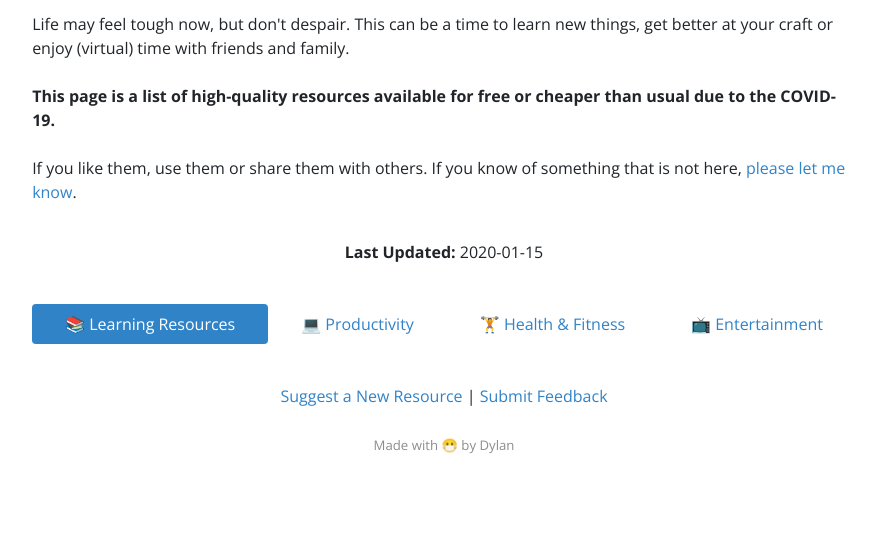
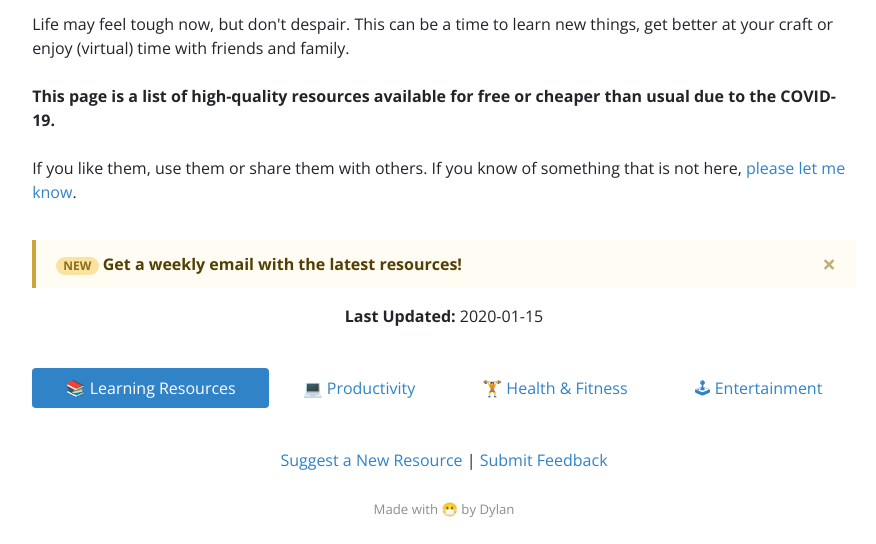
Before and after one commit to dylanjcastillo/stayhomeandlearn.org, a Python web app: template site_builder/template/template.html in a window 1280 px wide. Shown: the part 316-860 px from the top of the page, without its empty margins (196-1072 px from the left). Before the commit the page ends 770 px from the top, so only its background shows below. Run offline with Jinja, Linux system fonts and the light colour scheme; the template is opened without the code that fills it: most values are stand-ins (such as "Sample title", 1, 10 or a date in 2020); some libraries are stand-ins or nearby versions.

Commit message:
Added alert for mail subscription

```diff
--- a/site_builder/template/css/style.css
+++ b/site_builder/template/css/style.css
@@ -68,3 +68,13 @@ small {
 a {
     color: #3183C8;
 }
+
+.alert-warning {
+    border-radius: 0;
+    border-left: 4px solid;
+    border-right: none;
+    border-bottom: none;
+    border-top: none;
+    border-color: #CAA53D;
+    background-color: #FFFCF4;
+}
--- a/site_builder/template/template.html
+++ b/site_builder/template/template.html
@@ -63,6 +63,18 @@
     </div>
 </header>
 
+<div class="container">
+    <div class="alert alert-warning alert-dismissible fade show" role="alert">
+        <span class="badge badge-pill new">NEW</span>
+        <a href="https://stayhomeandlearn.substack.com/welcome"
+           onclick="fathom('trackGoal', 'FMUHLQXD', 0);" class="alert-link">Get a weekly email with the
+            latest resources!</a>
+        <button type="button" class="close" data-dismiss="alert" aria-label="Close">
+            <span aria-hidden="true">&times;</span>
+        </button>
+    </div>
+</div>
+
 <section class="text-center " id="last-updated">
     <p><b>Last Updated:</b> {{ last_update }}</p>
 </section>
@@ -70,17 +82,17 @@
 <div class="container pb-3 pt-4">
     <nav class="nav nav-pills flex-column flex-sm-row nav-justified" id="pills-tab" role="tablist">
         <a class="flex-sm-fill text-sm-center nav-link active" id="pills-learning_resources-tab" data-toggle="pill"
-           href="#pills-learning_resources"
+           href="#pills-learning_resources" onclick="fathom('trackGoal', '17LH3HPL', 0);"
            role="tab" aria-controls="pills-learning-resources" aria-selected="true">&#128218; Learning Resources</a>
         <a class="flex-sm-fill text-sm-center nav-link" id="pills-productivity-tab" data-toggle="pill"
-           href="#pills-productivity"
+           href="#pills-productivity" onclick="fathom('trackGoal', 'AV9ABIEO', 0);"
            role="tab" aria-controls="pills-productivity" aria-selected="false">&#128187; Productivity</a>
         <a class="flex-sm-fill text-sm-center nav-link" id="pills-health-tab" data-toggle="pill"
-           href="#pills-health"
+           href="#pills-health" onclick="fathom('trackGoal', 'MGHHZ4Z6', 0);"
            role="tab" aria-controls="pills-health" aria-selected="false">&#x1F3CB; Health & Fitness</a>
         <a class="flex-sm-fill text-sm-center nav-link" id="pills-entertainment-tab" data-toggle="pill"
-           href="#pills-entertainment"
-           role="tab" aria-controls="pills-entertainment" aria-selected="false">&#x1F4FA; Entertainment</a>
+           href="#pills-entertainment" onclick="fathom('trackGoal', 'RGBMYPGQ', 0);"
+           role="tab" aria-controls="pills-entertainment" aria-selected="false">&#x1F579; Entertainment</a>
     </nav>
 </div>
 
--- a/site_builder/utils.py
+++ b/site_builder/utils.py
@@ -6,13 +6,13 @@ SITE_DIR = SRC_DIR / "site"
 DATA_DIR = SRC_DIR / "data"
 
 IGNORED_FILES = ["template.html", ".DS_Store"]
-INVALIDATIONS = ["/index.html"]
+INVALIDATIONS = ["/index.html", "/css/style.css"]
 
 LISTS_MAPPING = {
     "learning_resources": "&#128218; Learning Resources",
     "productivity": "&#128187; Productivity",
     "health": "&#x1F3CB; Health & Fitness",
-    "entertainment": "&#x1F4FA; Entertainment",
+    "entertainment": "&#x1f3ae; Entertainment",
 }
 
 CONTENT_TYPE_MAPPING = {
```
